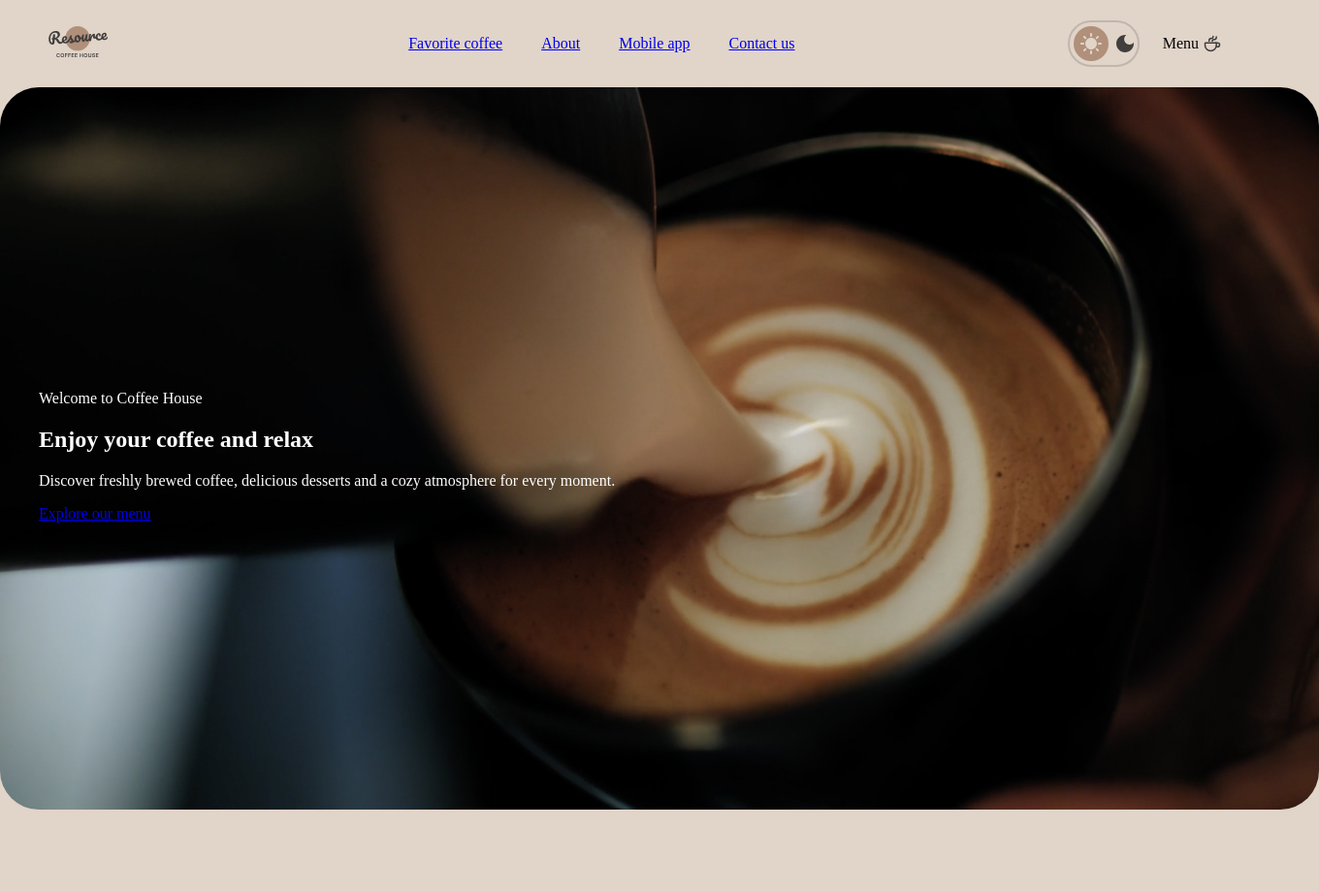
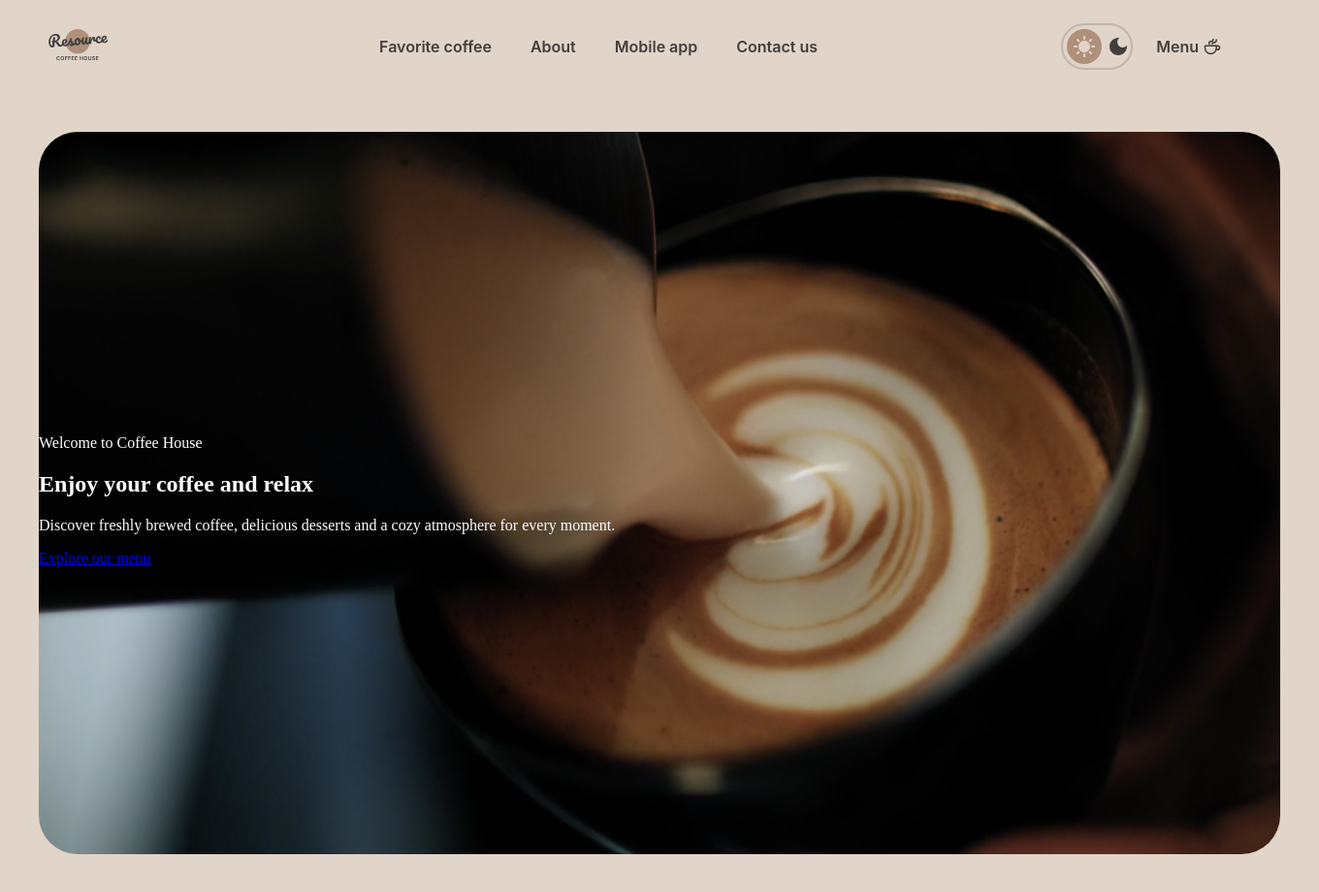
Before and after one commit to BillyGun86/rsschool-landing-page, a plain HTML site: page index.html in a window 1280 px wide. Shown: the whole page at 97% size, 1360 px wide, since content can reach past the window. Before the commit the page ends 835 px from the top, so only its background shows below. Drawn offline with Linux system fonts and the light colour scheme.

Commit message:
fix: header section

```diff
--- a/styles/header.css
+++ b/styles/header.css
@@ -43,19 +43,13 @@ body {
   gap: 4px;
 }
 
-.hero-container {
-    background-image: url("../assets/images/hero/img-hero.jpg");
-    background-size: cover;
-    background-position: center;
-    background-repeat: no-repeat;
-
-    width: 100%;
-    min-height: 745px;
-    border-radius: 40px;
-
-    display: flex;
-    align-items: center;
-    color: white;
-
-    padding: 0px 40px;
+.navigation__link, .coffee-menu {
+  font-family: "Inter", sans-serif;
+  font-weight: 600;
+  font-style: normal;
+  font-size: 16px;
+  line-height: 150%;
+  letter-spacing: 0;
+  color: #403f3d;
+  text-decoration: none;
 }
--- a/styles/hero.css
+++ b/styles/hero.css
@@ -0,0 +1,16 @@
+.hero-container {
+    background-image: url("../assets/images/hero/img-hero.jpg");
+    background-size: cover;
+    background-position: center;
+    background-repeat: no-repeat;
+
+    width: 100%;
+    min-height: 745px;
+    border-radius: 40px;
+
+    display: flex;
+    align-items: center;
+    color: white;
+
+    margin: 40px;
+}
```
